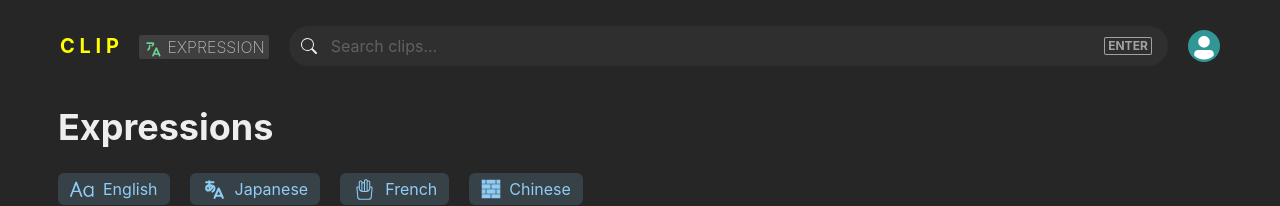
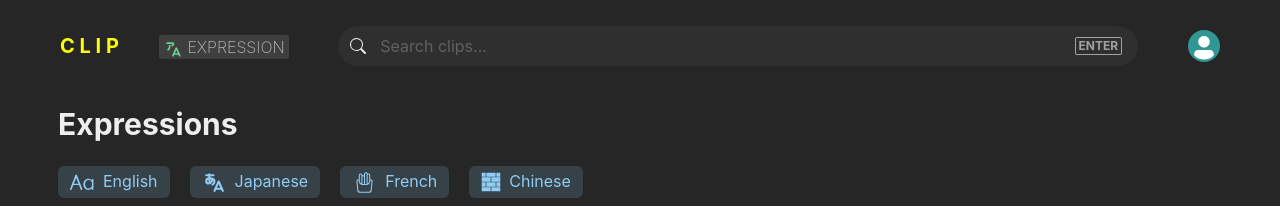
Before and after one commit to lqfeng2022/clip-hub, a React (Vite) app: page /expression in a window 1280 px wide. Shown: the top 206 px of the page. Built offline with nearby package versions, Linux system fonts and the light colour scheme; no server answers.

Commit message:
add langtas to expression

```diff
--- a/src/components/ExpressionCard.tsx
+++ b/src/components/ExpressionCard.tsx
@@ -1,5 +1,4 @@
 import {
-  AspectRatio,
   Card, CardBody,
   Heading,
   HStack,
@@ -7,30 +6,30 @@ import {
   Image,
   Text
 } from '@chakra-ui/react'
+import { ImQuotesLeft } from 'react-icons/im'
 import Expression from '../entities/Expression'
 import CollapseText from './CollapseText'
-import { ImQuotesLeft } from "react-icons/im";
+import TagList from './clip/TagList'
 
 interface Props {
   expression: Expression
 }
-const ExpressionCard = ({expression}: Props) => {
+const ExpressionCard = ({ expression }: Props) => {
   return (
-    <Card gap={3} my={1} overflow='hidden' variant=''>
-      <AspectRatio ratio={ 16 / 9 }>
-        <Image
-          maxH='xs'
-          objectFit='cover'
-          src={expression.image}
-        />
-      </AspectRatio>
+    <Card gap={2} my={1} overflow='hidden' variant=''>
+      <Image
+        maxH='xs'
+        objectFit='cover'
+        src={expression.image}
+      />
+      <TagList tags={expression.langtags} color={'teal'}/>
       <CardBody p='5px 8px'>
         <Heading pb={2} fontSize='xl' color='yellow.200'>
           {expression.title}
         </Heading>
         <HStack align='flex-start' wrap='wrap'>
           <Icon as={ImQuotesLeft}/>
-          <Heading fontSize='md' flex='1' noOfLines={3}>
+          <Heading fontSize='md' flex='1'>
             {expression.word}
           </Heading>
         </HStack>
--- a/src/components/LangTags.tsx
+++ b/src/components/LangTags.tsx
@@ -5,7 +5,7 @@ import { CiFries } from 'react-icons/ci'
 import { GiBrickWall } from 'react-icons/gi'
 import useLanguages from '../hooks/useLanguages'
 import useExpressionQueryStore from '../expressionStore'
-import { IconType } from "react-icons";
+import { IconType } from 'react-icons'
 
 const LangTags = () => {
   const { data, error } = useLanguages()
--- a/src/components/NavBar.tsx
+++ b/src/components/NavBar.tsx
@@ -1,10 +1,10 @@
-import { Avatar, Badge, HStack, Icon, Show } from '@chakra-ui/react'
+import { Avatar, Badge, Box, Flex, Icon, Show } from '@chakra-ui/react'
+import { TbLanguageKatakana } from 'react-icons/tb'
 import { Link } from 'react-router-dom'
 import { useAuth } from '../AuthContext'
 import Logo from './Logo'
+import SearchDrawer from './SearchDrawer'
 import SearchInput from './SearchInput'
-import SearchDrawer from './SearchDrawer'
-import { TbLanguageKatakana } from "react-icons/tb";
 
 const NavBar = () => {
   const { user } = useAuth()
@@ -14,7 +14,9 @@ const NavBar = () => {
       : user?.username;
 
   return (
-    <HStack p='16px 10px' gap={5} justifyContent='space-between'>
+    <Flex align='center' p='16px 10px' justifyContent='space-between'>
+      {/* Left section */}
+      <Flex align='center' gap={{ base: 3, md: 5, xl: 10 }}>
         <Link to='/'>
           <Logo/>
         </Link>
@@ -34,8 +36,15 @@ const NavBar = () => {
             /> expression
           </Badge>
         </Link>
+      </Flex>
+      {/* Center: Search bar */}
+      <Box flex='1' px={4} display='flex' justifyContent='center' >
+        <Box maxW='800px' w='100%'>
           <Show above='sm'><SearchInput /></Show>
           <Show below='sm'><SearchDrawer /></Show>
+        </Box>
+      </Box>
+      {/* Right: Avatar */}
       {user ?
         <Link to='/profile'>
           <Avatar
@@ -50,7 +59,7 @@ const NavBar = () => {
           <Avatar bg='teal.500' size='sm' />
         </Link>
       }
-    </HStack>
+    </Flex>
   )
 }
 
--- a/src/components/SearchDrawer.tsx
+++ b/src/components/SearchDrawer.tsx
@@ -1,30 +1,24 @@
 import {
-  Circle, Drawer, DrawerBody, DrawerCloseButton, DrawerContent,
-  DrawerHeader, DrawerOverlay, Icon, useDisclosure
+  Circle, Drawer, DrawerBody, DrawerCloseButton,
+  DrawerContent, DrawerHeader, DrawerOverlay,
+  Icon, useDisclosure
 } from '@chakra-ui/react'
-import React from 'react'
 import { BsSearch } from 'react-icons/bs'
 import SearchInput from './SearchInput'
 
 const SearchDrawer = () => {
-  const [size, setSize] = React.useState('')
   const { isOpen, onOpen, onClose } = useDisclosure()
-
-  const handleClick = (newSize: string) => {
-    setSize(newSize)
-    onOpen()
-  }
 
   return (
     <>
       <Circle
         size={10}
         _hover={{ bg: 'gray.500' }}
-        onClick={() => handleClick('xs')}
+        onClick={() => onOpen()}
       >
         <Icon as={BsSearch} boxSize={5}/>
       </Circle>
-      <Drawer onClose={onClose} isOpen={isOpen} size={size}>
+      <Drawer onClose={onClose} isOpen={isOpen} size='xs'>
         <DrawerOverlay />
         <DrawerContent>
           <DrawerCloseButton />
--- a/src/components/clip/ClipAttributes.tsx
+++ b/src/components/clip/ClipAttributes.tsx
@@ -33,7 +33,7 @@ const ClipAttributes = ({ clip }: Props) => {
         <Heading fontSize='md' color='gray.500'>
           Tags
         </Heading>
-        <TagList tags={clip.tags}/>
+        <TagList tags={clip.tags} color={'cyan'}/>
       </Box>
     </>
   )
--- a/src/components/clip/ClipHeading.tsx
+++ b/src/components/clip/ClipHeading.tsx
@@ -7,7 +7,9 @@ const ClipHeading = () => {
   const genreId = useClipQueryStore((s) => s.clipQuery.genreId)
   const genre = useGenre(genreId)
 
-  const languageId = useClipQueryStore((s) => s.clipQuery.languageId)
+  const languageId = useClipQueryStore(
+    (s) => s.clipQuery.languageId
+  )
   const language = useLanguage(languageId)
 
   // Clips
--- a/src/components/clip/ClipWords.tsx
+++ b/src/components/clip/ClipWords.tsx
@@ -27,6 +27,7 @@ const ClipWords = ({ data }: Props) => (
           <Thead>
             <Tr>
               <Th>No.</Th>
+              <Th>Timeline</Th>
               <Th isNumeric>word</Th>
             </Tr>
           </Thead>
@@ -34,6 +35,7 @@ const ClipWords = ({ data }: Props) => (
             {data?.map((exp, index) => (
               <Tr key={index}>
                 <Td>{index + 1}</Td>
+                <Td>{exp.timeline}</Td>
                 <Td whiteSpace='normal'>
                   <Highlight
                     query={exp.title}
--- a/src/components/clip/TagList.tsx
+++ b/src/components/clip/TagList.tsx
@@ -2,13 +2,14 @@ import { HStack, Tag } from '@chakra-ui/react'
 import Tags from '../../entities/Tag'
 
 interface Props {
-  tags: Tags[]
+  tags: Tags[],
+  color: string,
 }
-const TagList = ({ tags }: Props) => {
+const TagList = ({ tags, color }: Props) => {
   return (
     <HStack pt={2} spacing={2}>
       {tags.map((tag) => (
-        <Tag colorScheme='cyan' key={tag.id}>
+        <Tag colorScheme={color} key={tag.id}>
           {tag.title}
         </Tag>
       ))}
--- a/src/components/expressionGrid.tsx
+++ b/src/components/expressionGrid.tsx
@@ -12,7 +12,8 @@ const ExpressionGrid = () => {
     hasNextPage,
   } = useExpressions()
   const fetchExpressionsCount = data?.pages.reduce(
-    (total, page) => total + page.results.length, 0) || 0
+    (total, page) => total + page.results.length, 0
+  ) || 0
 
   if (error) return <Text>{error.message}</Text>
   return (
--- a/src/entities/Expression.ts
+++ b/src/entities/Expression.ts
@@ -1,8 +1,12 @@
+import Tags from "./Tag";
+
 export default interface Expression {
   id: number,
+  timeline: string,
   title: string,
   image: string,
   level: string,
+  langtags: Tags[],
   word: string,
   explain: string,
 }
--- a/src/pages/ExpressionPage.tsx
+++ b/src/pages/ExpressionPage.tsx
@@ -1,12 +1,21 @@
-import { Box, Heading } from '@chakra-ui/react';
-import LangTags from '../components/LangTags';
-import ExpressionGrid from '../components/ExpressionGrid';
+import { Box, Heading } from '@chakra-ui/react'
+import LangTags from '../components/LangTags'
+import ExpressionGrid from '../components/ExpressionGrid'
+import useExpressionQueryStore from '../expressionStore'
+import useLanguage from '../hooks/useLanguage'
 
 const ExpressionPage = () => {
+  const languageId = useExpressionQueryStore(
+    (s) => s.expressionQuery.languageId
+  )
+  const language = useLanguage(languageId)
+
+  const heading = `${language?.title || ''} Expressions`
+
   return (
     <Box py={2}>
-      <Heading px={2} my={4} fontSize='4xl'>
-        Expressions
+      <Heading px={2} my={4} fontSize='3xl'>
+        {heading}
       </Heading>
       <LangTags />
       <ExpressionGrid />
```
Also changed, not shown: src/components/PasswordInput.tsx (+4 -4 lines). Lines whose indentation alone changed are shown as unchanged.
